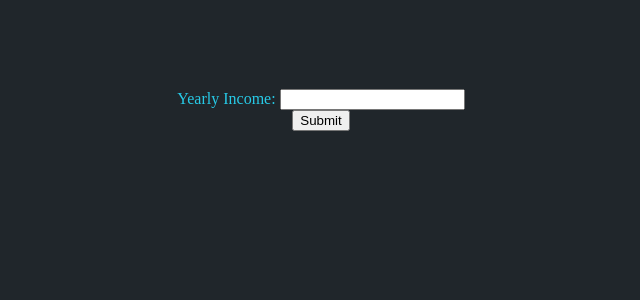
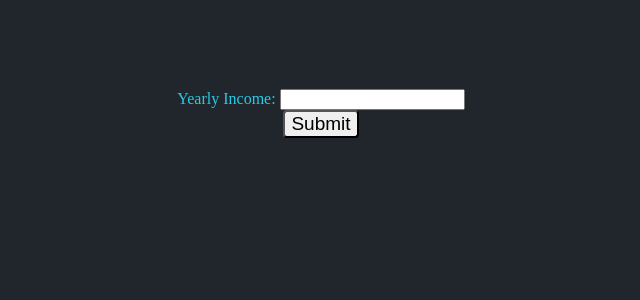
Before and after one commit to SirMeowingtonSr/TaxCalculator, a Flask app: page / in a window 1280 px wide. Shown: the part 268-568 px from the top of the page, without its empty margins (319-959 px from the left). Run offline with Flask 3, Linux system fonts and the light colour scheme.

Commit message:
Changed submit button formatting and gave interactivity via cursor changing to pointer

```diff
--- a/static/style.css
+++ b/static/style.css
@@ -43,3 +43,9 @@ nav a {
 nav b {
     color: white
 }
+
+button[name="submit"] {
+    border-radius: 4px;
+    font-size: 19px;
+    cursor: pointer;
+}
--- a/templates/home.html
+++ b/templates/home.html
@@ -4,6 +4,6 @@
 <h1>Welcome! Please enter your yearly income below.</h1>
 <p><form action="/calculate" method="post">
   Yearly Income: <input name="income"><br>
-  <button type="submit">Submit</button>
+  <button type="submit" name="submit">Submit</button>
 </form></p>
 {% endblock %}
```
